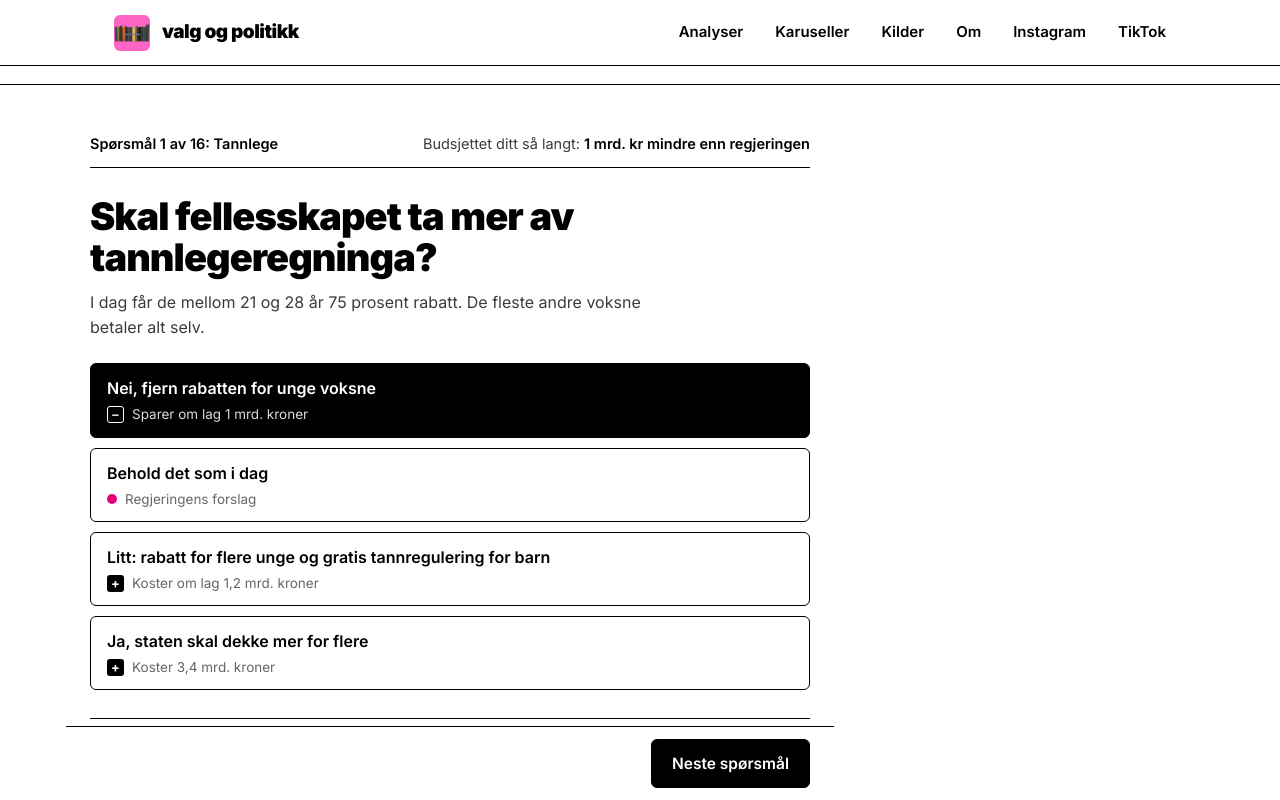
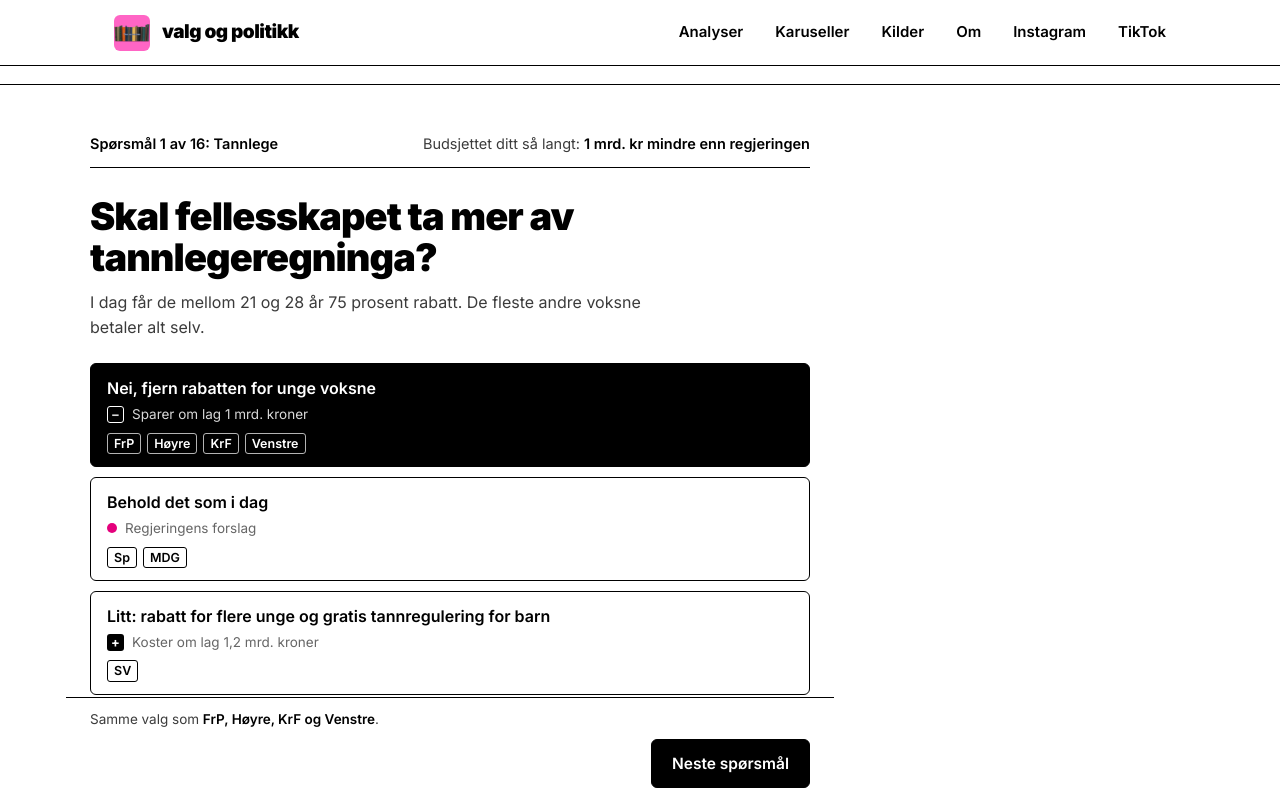
Before and after one commit to gautery/valgogpolitikk-nettside, a Next.js app: page /statsbudsjett/partiene/budsjettomat in a window 1280 px wide. Both pictures are taken after a click on the radio button 450 px from the left and 891 px from the top of the page. Shown: the part 491-1291 px from the top of the page. Built offline with nearby package versions, Linux system fonts and the light colour scheme.

Commit message:
Budsjettomaten: partinavn på svarvalgene etter at man har svart
Co-Authored-By: Claude Fable 5.2 <noreply@anthropic.com>
Claude-Session: https://claude.ai/code/session_01AmqVdKfAJGdtvPMZ2eSfx2

```diff
--- a/src/components/partibudsjett/Budsjettomat.tsx
+++ b/src/components/partibudsjett/Budsjettomat.tsx
@@ -97,6 +97,20 @@ export default function Budsjettomat({ data }: { data: OmatData }) {
     const ukjent = med.filter((p) => p.verdi === null);
     const perInnbygger = v ? Math.round((Math.abs(v.pris) * 1000) / data.innbyggere_mill / 50) * 50 : 0;
 
+    // Hvem står bak hvert svarvalg. Et parti hører til et valg når forslaget ligger tett på det.
+    // Partier som ligger mellom to valg, står for seg selv under knappene.
+    const hvem = q.valg.map(() => [] as string[]);
+    const mellom: string[] = [];
+    for (const p of data.partier) {
+      const pv = q.partier[p.id].verdi;
+      if (pv === null || p.id === "ap") continue;
+      const i = q.valg.reduce((b, o, j) => (Math.abs(o.verdi - pv) < Math.abs(q.valg[b].verdi - pv) ? j : b), 0);
+      if (Math.abs(q.valg[i].verdi - pv) < 0.3) hvem[i].push(p.navn);
+      else mellom.push(p.navn);
+    }
+    const liste = (a: string[]) => a.join(", ").replace(/, ([^,]*)$/, " og $1");
+    const mine = v ? [...(v.verdi === 0 ? ["regjeringen"] : []), ...hvem[svar[steg] as number]] : [];
+
     return (
       <div>
         <div className="flex flex-wrap items-baseline justify-between gap-x-6 gap-y-1 border-b border-black pb-3">
@@ -139,14 +153,33 @@ export default function Budsjettomat({ data }: { data: OmatData }) {
                   ) : null}
                   <span>{o.verdi === 0 ? "Regjeringens forslag" : o.pristekst}</span>
                 </span>
+                {v && hvem[i].length > 0 && (
+                  <span className="mt-2 flex flex-wrap gap-1.5">
+                    {hvem[i].map((navn) => (
+                      <span
+                        key={navn}
+                        className={`rounded-[3px] border px-1.5 py-0.5 text-[12.5px] font-semibold leading-tight ${paa ? "border-white/70 text-white" : "border-black text-black"}`}
+                      >
+                        {navn}
+                      </span>
+                    ))}
+                  </span>
+                )}
               </button>
             );
           })}
         </div>
 
+        {v && mellom.length > 0 && (
+          <p className="mt-3 text-[14px] text-text-secondary">
+            <strong className="font-semibold text-black">Mellom to av valgene:</strong> {liste(mellom)}.
+          </p>
+        )}
+
         <div aria-live="polite" className="mt-7">
           {v && (
             <div className="border-t border-black pt-5">
+              <h3 className="mb-3 font-display text-[19px] text-black">Dette foreslår partiene</h3>
               {v.pris !== 0 && perInnbygger > 0 && (
                 <p className="mb-4 text-[14.5px] text-text-secondary">
                   Det er om lag {perInnbygger.toLocaleString("nb-NO")} kroner per innbygger.
@@ -174,7 +207,19 @@ export default function Budsjettomat({ data }: { data: OmatData }) {
           )}
         </div>
 
-        <div className="sticky bottom-0 z-10 -mx-6 mt-7 flex items-center justify-between gap-3 border-t border-black bg-white px-6 py-3">
+        <div className="sticky bottom-0 z-10 -mx-6 mt-7 border-t border-black bg-white px-6 py-3">
+          {v && (
+            <p className="mb-2.5 text-[13.5px] leading-snug text-text-secondary">
+              {mine.length > 0 ? (
+                <>
+                  Samme valg som <strong className="font-semibold text-black">{liste(mine)}</strong>.
+                </>
+              ) : (
+                "Ingen partier foreslår akkurat dette."
+              )}
+            </p>
+          )}
+          <div className="flex items-center justify-between gap-3">
           {steg > 0 ? (
             <button type="button" onClick={() => gaTil(steg - 1)} className={`${KNAPP} bg-white px-4 text-black hover:bg-surface`}>
               Tilbake
@@ -190,6 +235,7 @@ export default function Budsjettomat({ data }: { data: OmatData }) {
           >
             {steg === n - 1 ? "Gjør opp budsjettet" : "Neste spørsmål"}
           </button>
+          </div>
         </div>
       </div>
     );
```
Also changed, not shown: 1 other file (tests, documents, lock files or other folders).
